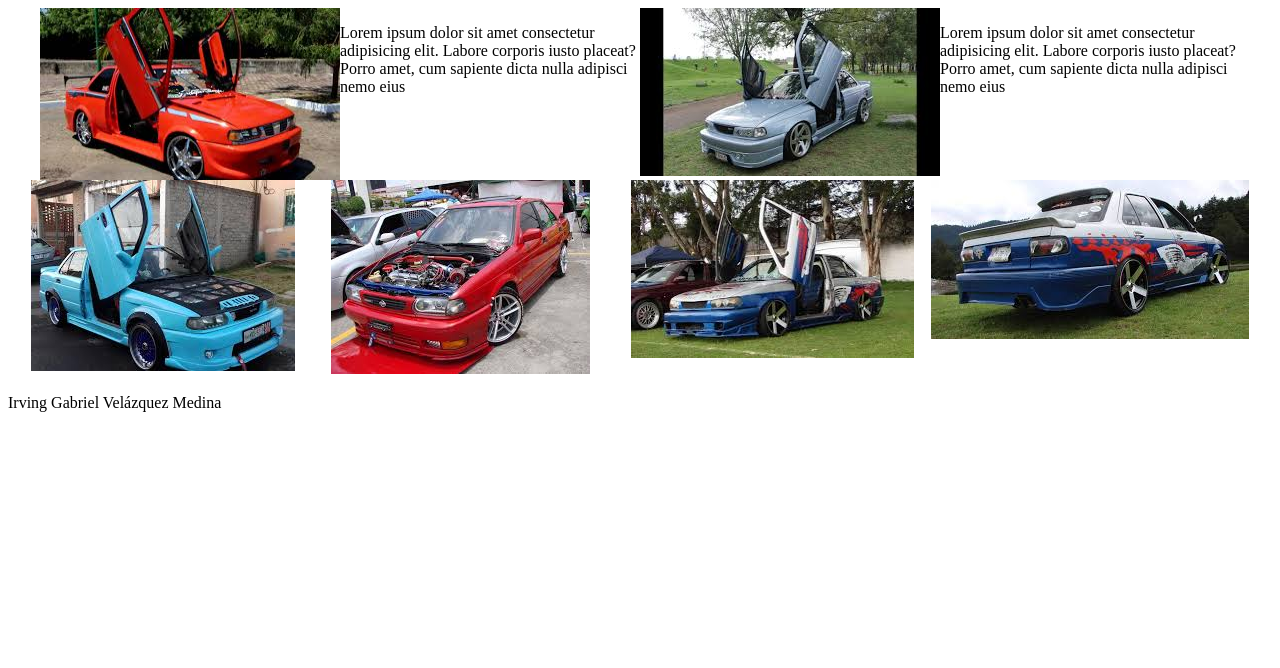
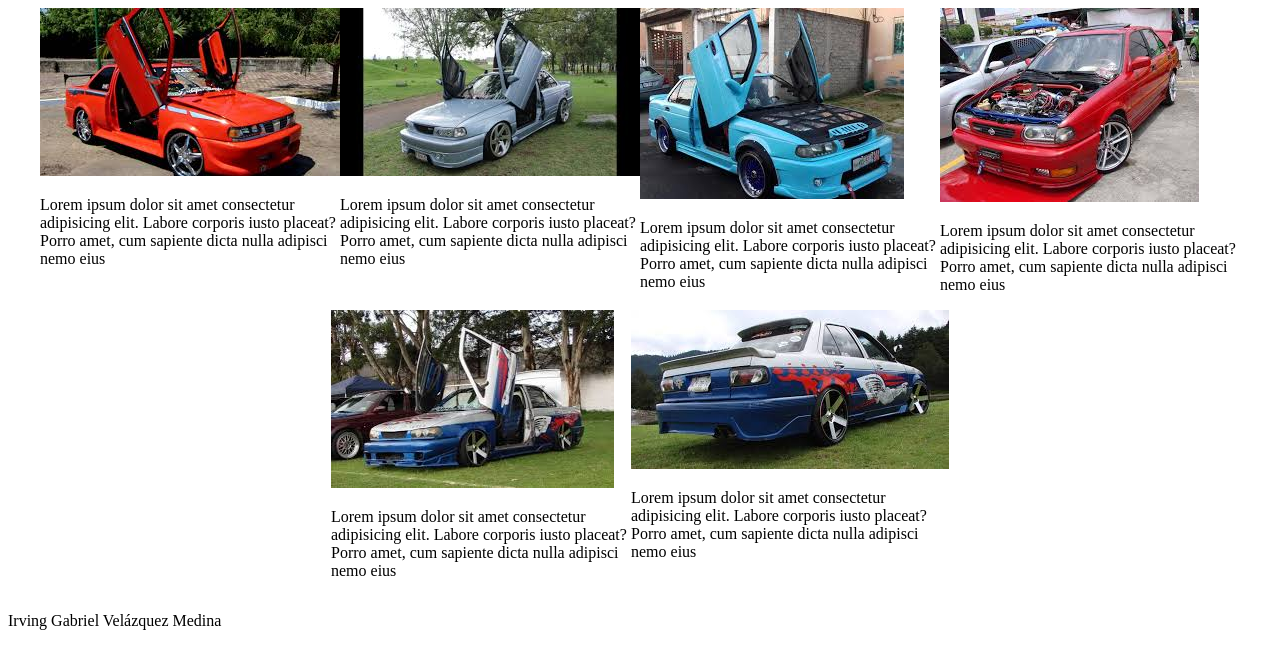
Before and after one commit to gabovelazquez/PrograWeb, a plain HTML site: page Examen/Exa.html in a window 1280 px wide. Drawn offline with Linux system fonts and the light colour scheme.

Commit message:
Add files via upload

```diff
--- a/Examen/Exa.html
+++ b/Examen/Exa.html
@@ -12,38 +12,39 @@
 <body>
     <main class="contenedor">
 
-
-        <img src="img/img1.jpg" alt="">
+        <div>
+            <img src="img/img1.jpg" alt="">
+            <p>Lorem ipsum dolor sit amet consectetur adipisicing elit. Labore corporis iusto placeat? Porro amet, cum sapiente dicta nulla adipisci nemo eius </p>
         </div>
 
-        <div>
-            <p>Lorem ipsum dolor sit amet consectetur adipisicing elit. Labore corporis iusto placeat? Porro amet, cum sapiente dicta nulla adipisci nemo eius </p>
-        </div>
+
         <div>
             <img src="img/img2.jpg" alt="">
-        </div>
-        <div>
             <p>Lorem ipsum dolor sit amet consectetur adipisicing elit. Labore corporis iusto placeat? Porro amet, cum sapiente dicta nulla adipisci nemo eius </p>
         </div>
 
         <div>
             <img src="img/img3.jpg" alt="">
+            <p>Lorem ipsum dolor sit amet consectetur adipisicing elit. Labore corporis iusto placeat? Porro amet, cum sapiente dicta nulla adipisci nemo eius </p>
         </div>
 
         <div>
             <img src="img/img4.jpg" alt="">
+            <p>Lorem ipsum dolor sit amet consectetur adipisicing elit. Labore corporis iusto placeat? Porro amet, cum sapiente dicta nulla adipisci nemo eius </p>
         </div>
 
         <div>
             <img src="img/img5.jpg" alt="">
+            <p>Lorem ipsum dolor sit amet consectetur adipisicing elit. Labore corporis iusto placeat? Porro amet, cum sapiente dicta nulla adipisci nemo eius </p>
         </div>
 
         <div>
             <img src="img/img6.jpg" alt="">
+            <p>Lorem ipsum dolor sit amet consectetur adipisicing elit. Labore corporis iusto placeat? Porro amet, cum sapiente dicta nulla adipisci nemo eius </p>
         </div>
 
     </main>
-    <footer>
+    <footer class="foot">
         <p>Irving Gabriel Velázquez Medina</p>
     </footer>
 </body>
--- a/Examen/estilos.css
+++ b/Examen/estilos.css
@@ -22,3 +22,9 @@
 .contenedor > div{
     flex-basis: calc(25% - 1rem);
 }
+
+foot{
+    font-family: 'Lucida Sans', 'Lucida Sans Regular', 'Lucida Grande', 'Lucida Sans Unicode', Geneva, Verdana, sans-serif;
+    font-size: 22;
+
+}
```
